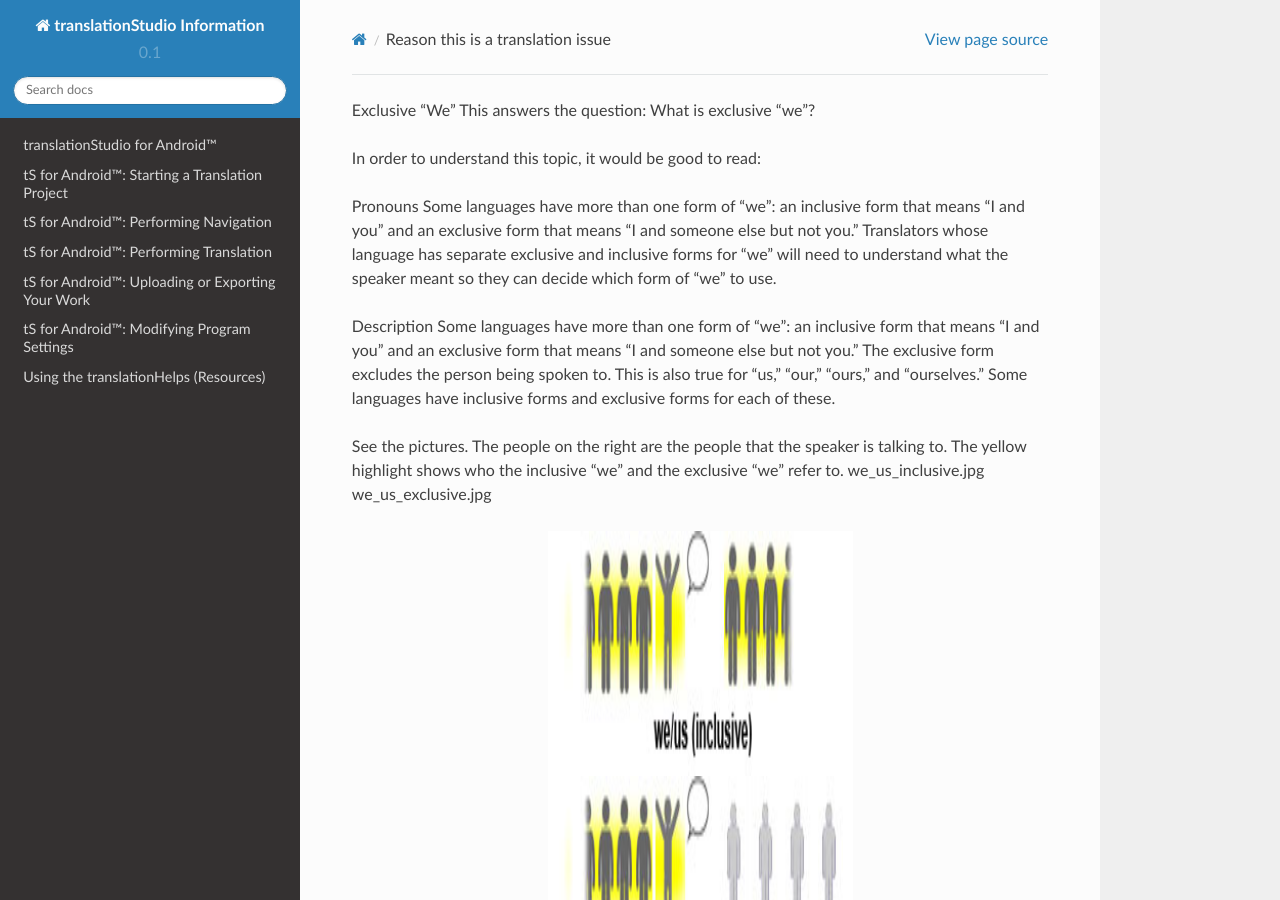
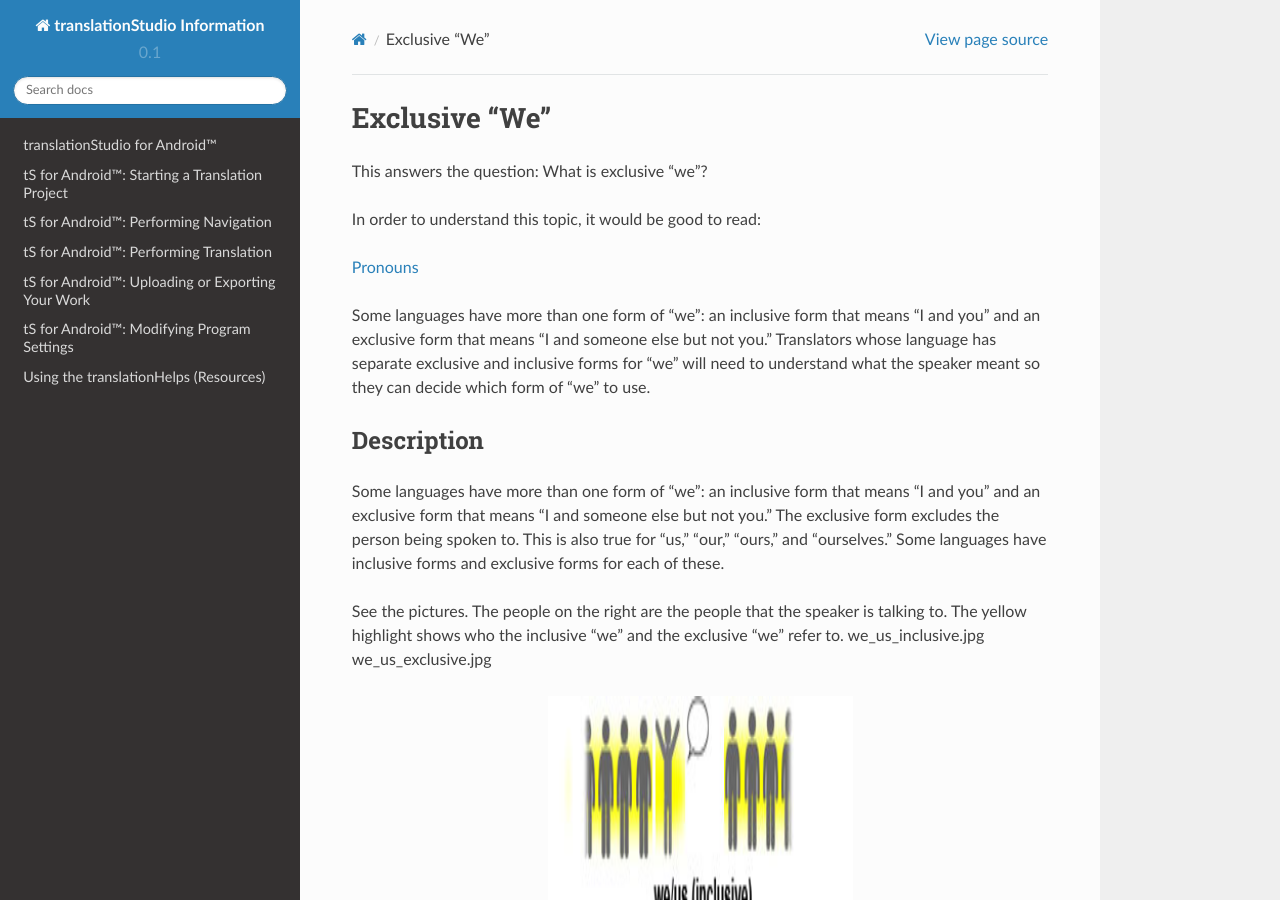
Before and after one commit to unfoldingWord-dev/translationStudio-Info, a Sphinx documentation site: the page built from docs/ExclusiveWe.rst, in a window 1280 px wide and 900 px high. Built offline with Sphinx 7.4.7 and the Read the Docs theme 2.0.0, drawn with Linux system fonts in a browser that asks for light colours; pages that are not in the unit, such as notebooks, are missing from menus; part of the change alters nothing that is shown.

Commit message:
Update ExclusiveWe.rst

```diff
--- a/docs/ExclusiveWe.rst
+++ b/docs/ExclusiveWe.rst
@@ -1,12 +1,17 @@
 Exclusive "We"
+===============
+
 This answers the question: What is exclusive "we"?
 
 In order to understand this topic, it would be good to read:
 
-Pronouns
+`Pronouns <https://github.com/unfoldingWord-dev/translationStudio-Info/blob/master/docs/Pronouns.rst>`_
+
 Some languages have more than one form of "we": an inclusive form that means "I and you" and an exclusive form that means "I and someone else but not you." Translators whose language has separate exclusive and inclusive forms for "we" will need to understand what the speaker meant so they can decide which form of "we" to use.
 
 Description
+------------
+
 Some languages have more than one form of "we": an inclusive form that means "I and you" and an exclusive form that means "I and someone else but not you." The exclusive form excludes the person being spoken to. This is also true for "us," "our," "ours," and "ourselves." Some languages have inclusive forms and exclusive forms for each of these.
 
 See the pictures. The people on the right are the people that the speaker is talking to. The yellow highlight shows who the inclusive "we" and the exclusive "we" refer to. we_us_inclusive.jpg we_us_exclusive.jpg
```
